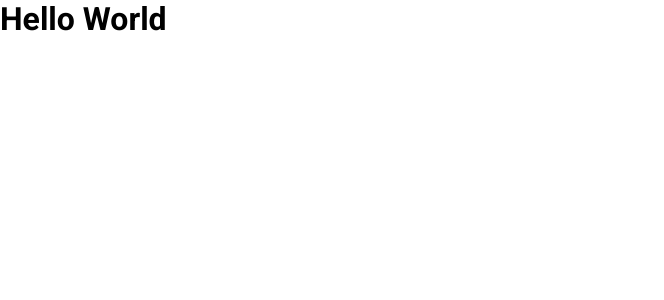
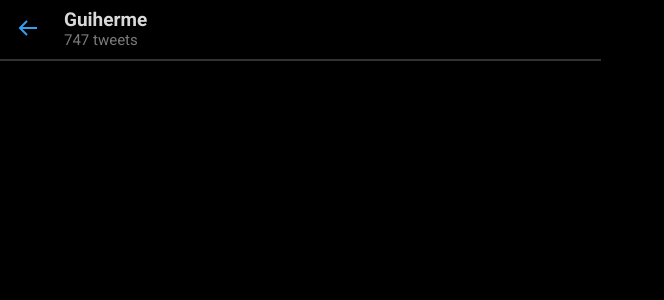
Before and after one commit to guilhesme23/twitter-clone, a React (Create React App) app: page / in a window 1280 px wide. Shown: the top 300 px of the page, without its empty margins (0-664 px from the left). Built offline with nearby package versions, Linux system fonts and the light colour scheme.

Commit message:
Create Navbar component

```diff
--- a/package.json
+++ b/package.json
@@ -49,6 +49,7 @@
     "@types/react-icons": "^3.0.0",
     "@types/react-router-dom": "^5.1.7",
     "@types/styled-components": "^5.1.9",
-    "json-server": "^0.16.3"
+    "json-server": "^0.16.3",
+    "tsconfig-paths": "^3.9.0"
   }
 }
--- /dev/null
+++ b/src/components/Layout/index.tsx
@@ -0,0 +1,19 @@
+import Navbar from "components/Navbar";
+import React from "react";
+
+import { Container } from "./styles";
+
+const Layout: React.FC = () => {
+  return (
+    <Container>
+      <Navbar
+        backIcon
+        backLocation="/"
+        title="Guiherme"
+        sub="747 tweets"
+      />
+    </Container>
+  );
+};
+
+export default Layout;
--- /dev/null
+++ b/src/components/Layout/styles.tsx
@@ -0,0 +1,7 @@
+import styled from 'styled-components';
+
+export const Container = styled.div`
+    background: var(--primary);
+    color: var(--white);
+    height: 100%;
+`;
--- /dev/null
+++ b/src/components/Navbar/index.tsx
@@ -0,0 +1,37 @@
+import React from "react";
+import { Link } from "react-router-dom";
+
+import { BackIcon, Container, NavContent } from "./styles";
+
+interface Props {
+    backIcon?: boolean,
+    title?: string,
+    sub?: string,
+    backLocation?: string
+}
+
+const Navbar: React.FC<Props> = (props) => {
+  const renderBackButton = () => {
+    if(props.backIcon && props.backLocation) {
+      return (
+        <button>
+          <Link to={props.backLocation}>
+            <BackIcon />
+          </Link>
+        </button>
+      )
+    }
+  }
+
+  return (
+    <Container>
+      {renderBackButton()}
+      <NavContent>
+          <strong>{props.title}</strong>
+          <span>{props.sub}</span>
+      </NavContent>
+    </Container>
+  );
+};
+
+export default Navbar;
--- /dev/null
+++ b/src/components/Navbar/styles.tsx
@@ -0,0 +1,51 @@
+import styled from 'styled-components';
+import {BiArrowBack} from 'react-icons/bi';
+
+export const Container = styled.div`
+  background: var(--primary);
+  color: var(--white);
+  position: sticky;
+  top: 0;
+
+  border-bottom: 2px solid var(--outline);
+  z-index: 2;
+  padding: .5em;
+  max-width: 601px;
+  display: flex;
+
+  > button {
+      padding: 8px;
+      border-radius: 50%;
+
+      cursor: pointer;
+
+      &:hover {
+        background-color: var(--twitter-dark-hover);
+      }
+  }
+
+`;
+
+export const NavContent = styled.div`
+  display: flex;
+  flex-direction: column;
+
+  margin-left: 1em;
+  justify-content: left;
+
+  strong {
+    font-size: 19px;
+  }
+
+  span {
+    font-size: 15px;
+    color: var(--gray)
+  }
+`;
+
+export const BackIcon = styled(BiArrowBack)`
+    width: 24px;
+    height: 24px;
+
+    fill: var(--twitter);
+`;
--- a/src/routes.tsx
+++ b/src/routes.tsx
@@ -1,3 +1,4 @@
+import Layout from "components/Layout";
 import React from "react";
 import { BrowserRouter as Router, Route, Switch } from "react-router-dom";
 
@@ -6,7 +7,7 @@ export default function AppRoutes() {
     <Router>
       <Switch>
         <Route path="/">
-          <h1>Hello World</h1>
+          <Layout />
         </Route>
       </Switch>
     </Router>
--- a/src/styles/globalStyles.ts
+++ b/src/styles/globalStyles.ts
@@ -4,10 +4,13 @@ const GlobalStyle = createGlobalStyle`
   * {
     margin: 0;
     padding: 0;
+    box-sizing: border-box;
   }
 
   *, button, input {
     font-family: 'Roboto', sans-serif;
+    background: none;
+    border: 0;
   }
 
   html, body, #root {
```
Also changed, not shown: 2 other files (tests, documents, lock files or other folders).
